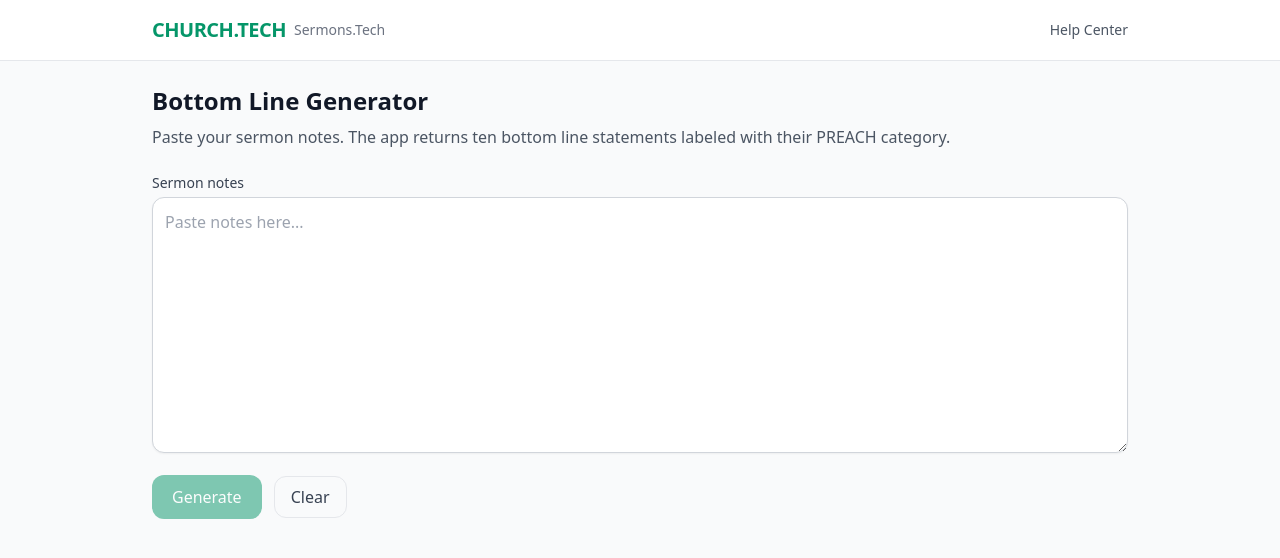
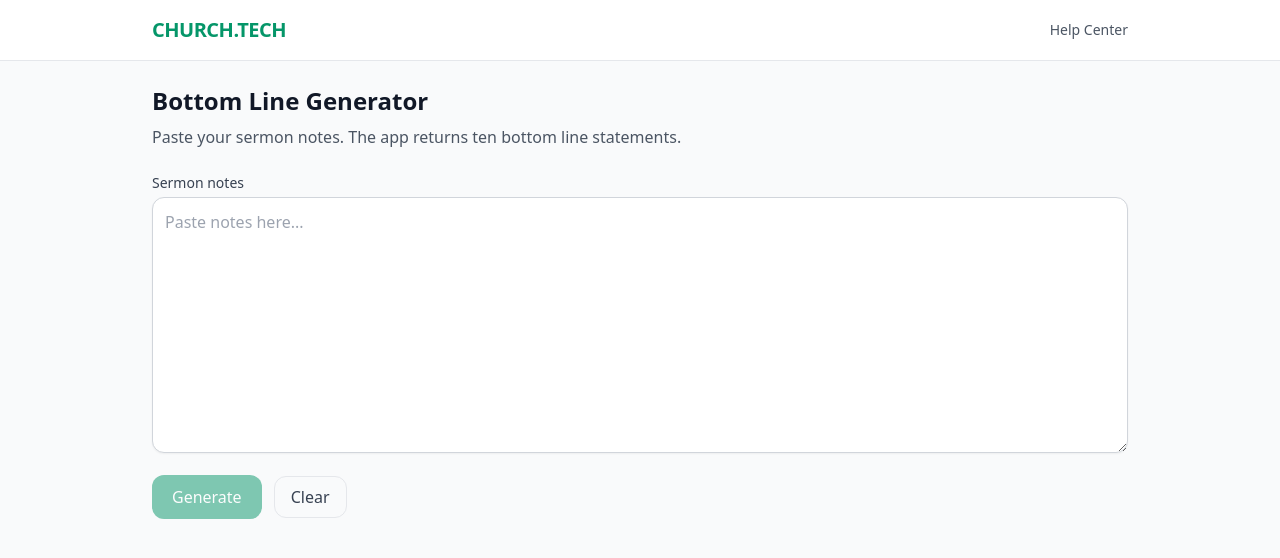
Before and after one commit to dougfoltz/Bottomline, a Next.js app in the folder bottom-line/: page / in a window 1280 px wide. Shown: the top 558 px of the page. Built offline with nearby package versions, Linux system fonts and the light colour scheme.

Commit message:
Update page.tsx

```diff
--- a/bottom-line/src/app/page.tsx
+++ b/bottom-line/src/app/page.tsx
@@ -28,7 +28,6 @@ export default function Home() {
         <div className="mx-auto max-w-5xl px-6 py-4 flex items-center justify-between">
           <div className="flex items-center gap-2">
             <span className="text-emerald-600 font-bold tracking-tight text-xl">CHURCH.TECH</span>
-            <span className="text-sm text-gray-500">Sermons.Tech</span>
           </div>
           <a className="text-sm text-gray-600 hover:text-gray-900" href="#">Help Center</a>
         </div>
@@ -37,7 +36,7 @@ export default function Home() {
       <div className="mx-auto max-w-5xl p-6">
         <h1 className="text-2xl font-semibold text-gray-900 mb-2">Bottom Line Generator</h1>
         <p className="text-gray-600 mb-6">
-          Paste your sermon notes. The app returns ten bottom line statements labeled with their PREACH category.
+          Paste your sermon notes. The app returns ten bottom line statements.
         </p>
 
         <form onSubmit={generate} className="space-y-4">
```
